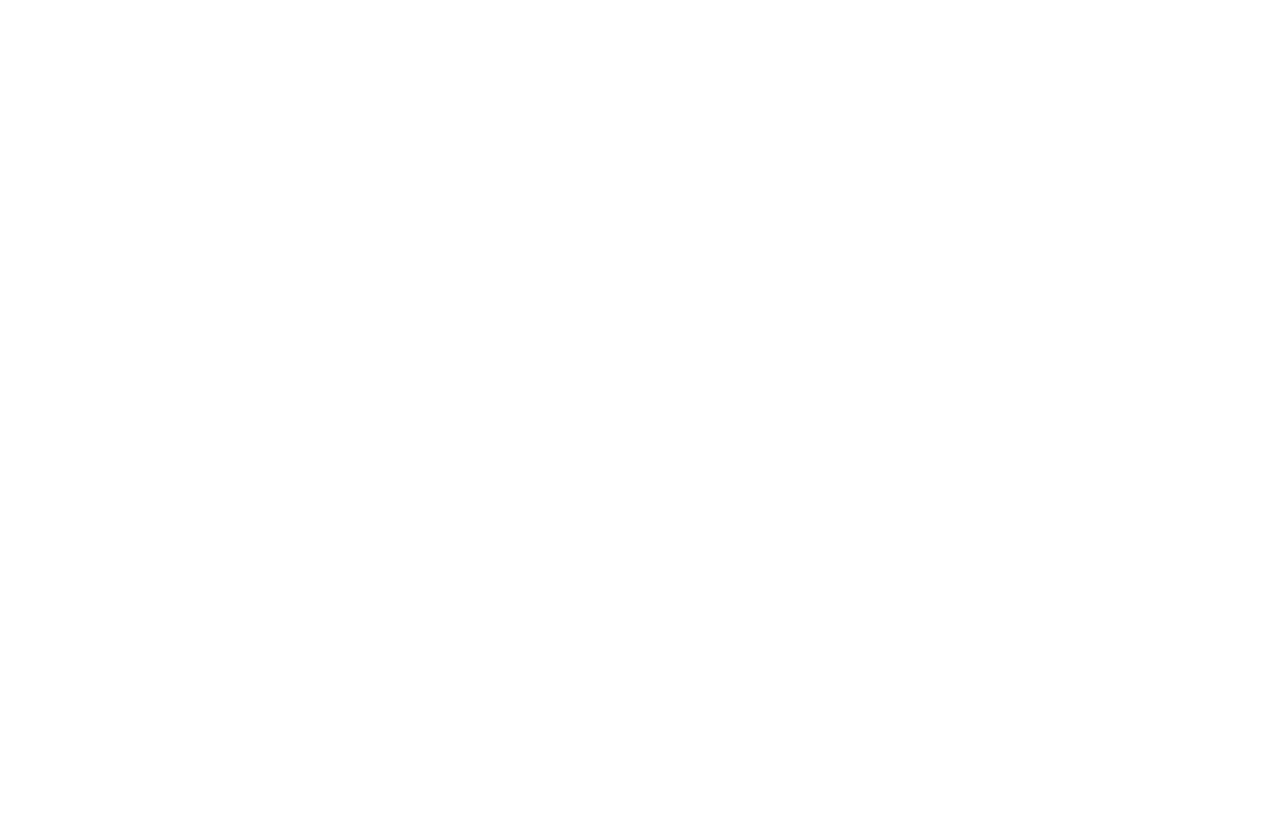
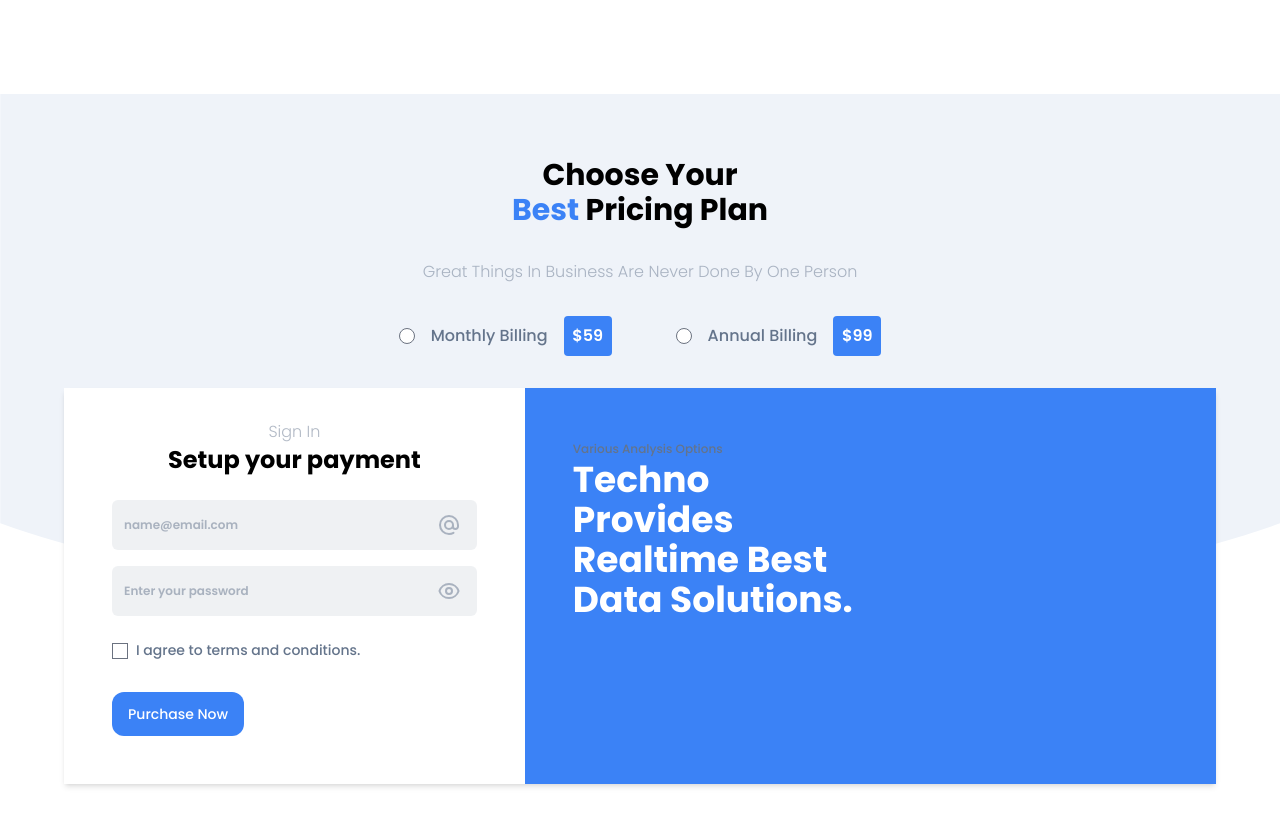
Before and after one commit to Sh4ke96/monst, a Next.js app: page / in a window 1280 px wide. Shown: the part 2357-3183 px from the top of the page. Before the commit the page ends 2451 px from the top, so only its background shows below. Built offline with nearby package versions, Linux system fonts and the light colour scheme.

Commit message:
create pricing section - left side

```diff
--- a/app/page.tsx
+++ b/app/page.tsx
@@ -87,7 +87,7 @@
             <KeyCard
               icon={
                 <path
-                  stroke-linecap="round"
+                  strokeLinecap="round"
                   stroke-linejoin="round"
                   stroke-width="2"
                   d="M21 13.255A23.931 23.931 0 0112 15c-3.183 0-6.22-.62-9-1.745M16 6V4a2 2 0 00-2-2h-4a2 2 0 00-2 2v2m4 6h.01M5 20h14a2 2 0 002-2V8a2 2 0 00-2-2H5a2 2 0 00-2 2v10a2 2 0 002 2z"
@@ -99,7 +99,7 @@
             <KeyCard
               icon={
                 <path
-                  stroke-linecap="round"
+                  strokeLinecap="round"
                   stroke-linejoin="round"
                   stroke-width="2"
                   d="M12 6V4m0 2a2 2 0 100 4m0-4a2 2 0 110 4m-6 8a2 2 0 100-4m0 4a2 2 0 110-4m0 4v2m0-6V4m6 6v10m6-2a2 2 0 100-4m0 4a2 2 0 110-4m0 4v2m0-6V4"
@@ -111,7 +111,7 @@
             <KeyCard
               icon={
                 <path
-                  stroke-linecap="round"
+                  strokeLinecap="round"
                   stroke-linejoin="round"
                   stroke-width="2"
                   d="M9 19v-6a2 2 0 00-2-2H5a2 2 0 00-2 2v6a2 2 0 002 2h2a2 2 0 002-2zm0 0V9a2 2 0 012-2h2a2 2 0 012 2v10m-6 0a2 2 0 002 2h2a2 2 0 002-2m0 0V5a2 2 0 012-2h2a2 2 0 012 2v14a2 2 0 01-2 2h-2a2 2 0 01-2-2z"
@@ -124,13 +124,13 @@
               icon={
                 <>
                   <path
-                    stroke-linecap="round"
+                    strokeLinecap="round"
                     stroke-linejoin="round"
                     stroke-width="2"
                     d="M11 3.055A9.001 9.001 0 1020.945 13H11V3.055z"
                   ></path>
                   <path
-                    stroke-linecap="round"
+                    strokeLinecap="round"
                     stroke-linejoin="round"
                     stroke-width="2"
                     d="M20.488 9H15V3.512A9.025 9.025 0 0120.488 9z"
@@ -248,7 +248,7 @@
                       xmlns="http://www.w3.org/2000/svg"
                     >
                       <path
-                        stroke-linecap="round"
+                        strokeLinecap="round"
                         stroke-linejoin="round"
                         stroke-width="2"
                         d="M7 16l-4-4m0 0l4-4m-4 4h18"
@@ -266,7 +266,7 @@
                       xmlns="http://www.w3.org/2000/svg"
                     >
                       <path
-                        stroke-linecap="round"
+                        strokeLinecap="round"
                         stroke-linejoin="round"
                         stroke-width="2"
                         d="M17 8l4 4m0 0l-4 4m4-4H3"
@@ -324,6 +324,120 @@
           </div>
         </div>
       </section>
+      <section>
+        <div className="container bg-home py-16 bg-no-repeat xl:bg-contain bg-top">
+          <div className="flex flex-col items-center gap-y-8">
+            <h2 className="text-3xl text-black font-bold leading-3 text-center">
+              Choose Your <br />
+              <span className="text-blue">Best</span> Pricing Plan
+            </h2>
+            <p className="text-base text-gray/50 font-light">
+              Great Things In Business Are Never Done By One Person
+            </p>
+            <div className="flex gap-x-16">
+              <label className="flex items-center gap-x-4">
+                <input type="radio" name="billing" value={1} />
+                <p>Monthly Billing</p>
+                <span className="inline-flex items-center justify-center w-12 h-10 bg-blue text-white font-semibold rounded">
+                  $59
+                </span>
+              </label>
+              <label className="flex items-center gap-x-4">
+                <input type="radio" name="billing" value={2} />
+                <p>Annual Billing</p>
+                <span className="inline-flex items-center justify-center w-12 h-10 bg-blue text-white font-semibold rounded">
+                  $99
+                </span>
+              </label>
+            </div>
+          </div>
+          <div className="flex my-8 shadow-md mx-16">
+            <div className="w-full md:w-1/2 lg:w-2/5 bg-white px-4 py-8">
+              <div className="text-center">
+                <p className="text-gray/50 font-light">Sign In</p>
+                <h4 className="mb-6 text-2xl text-black font-bold">
+                  Setup your payment
+                </h4>
+                <div className="flex mb-4 relative mx-8">
+                  <input
+                    className="w-full py-4 text-xs placeholder-gray/50 font-semibold leading-none bg-gray/10 rounded-md border-none text-blue outline-none"
+                    type="email"
+                    placeholder="name@email.com"
+                  />
+                  <svg
+                    className="absolute right-4 top-1/2 transform -translate-y-1/2 h-6 w-6 my-auto text-gray/50"
+                    xmlns="http://www.w3.org/2000/svg"
+                    fill="none"
+                    viewBox="0 0 24 24"
+                    stroke="currentColor"
+                  >
+                    <path
+                      stroke-linecap="round"
+                      stroke-linejoin="round"
+                      stroke-width="2"
+                      d="M16 12a4 4 0 10-8 0 4 4 0 008 0zm0 0v1.5a2.5 2.5 0 005 0V12a9 9 0 10-9 9m4.5-1.206a8.959 8.959 0 01-4.5 1.207"
+                    ></path>
+                  </svg>
+                </div>
+              </div>
+              <div className="flex mb-6 relative mx-8">
+                <input
+                  className="w-full py-4 text-xs placeholder-gray/50 font-semibold leading-none bg-gray/10 rounded-md border-none text-blue outline-none"
+                  type="password"
+                  placeholder="Enter your password"
+                />
+                <svg
+                  className="absolute right-4 top-1/2 transform -translate-y-1/2 h-6 w-6 my-auto text-gray/50"
+                  xmlns="http://www.w3.org/2000/svg"
+                  fill="none"
+                  viewBox="0 0 24 24"
+                  stroke="currentColor"
+                >
+                  <path
+                    stroke-linecap="round"
+                    stroke-linejoin="round"
+                    stroke-width="2"
+                    d="M15 12a3 3 0 11-6 0 3 3 0 016 0z"
+                  ></path>
+                  <path
+                    stroke-linecap="round"
+                    stroke-linejoin="round"
+                    stroke-width="2"
+                    d="M2.458 12C3.732 7.943 7.523 5 12 5c4.478 0 8.268 2.943 9.542 7-1.274 4.057-5.064 7-9.542 7-4.477 0-8.268-2.943-9.542-7z"
+                  ></path>
+                </svg>
+              </div>
+              <div className="text-left mb-4 text-sm text-gray mx-8">
+                <label className="mb-8 inline-block">
+                  <input type="checkbox" name="terms" value="1" />
+                  <span className="ml-2">I agree to terms and conditions.</span>
+                </label>
+                <Button
+                  type="button"
+                  color="primary"
+                  textColor="white"
+                  border="base"
+                >
+                  Purchase Now
+                </Button>
+              </div>
+            </div>
+            <div className="relative w-full md:w-1/2 lg:w-3/5 bg-blue">
+              <div className="max-w-sm px-12 pt-12">
+                <span className="text-xs text-blue-200">
+                  Various Analysis Options
+                </span>
+                <h3 className="mb-4 text-4xl font-bold font-heading text-white">
+                  Techno Provides Realtime Best Data Solutions.
+                </h3>
+              </div>
+              <div className="absolute right-0 bottom-0">
+                <div className="flex items-center h-full"></div>
+              </div>
+            </div>
+          </div>
+        </div>
+      </section>
     </>
   );
 }
--- a/components/Navbar.tsx
+++ b/components/Navbar.tsx
@@ -33,7 +33,7 @@
             >
               <path
                 stroke="currentColor"
-                stroke-linecap="round"
+                strokeLinecap="round"
                 stroke-linejoin="round"
                 stroke-width="2"
                 d="M1 1h15M1 7h15M1 13h15"
--- a/tailwind.config.ts
+++ b/tailwind.config.ts
@@ -21,6 +21,9 @@
       screens: {
         "2xl": "1200px",
       },
+      backgroundImage: {
+        home: "url('/img/home-bg.svg')",
+      },
       container: {
         center: true,
         padding: {
```
Also changed, not shown: public/img/home-bg.svg (added).
